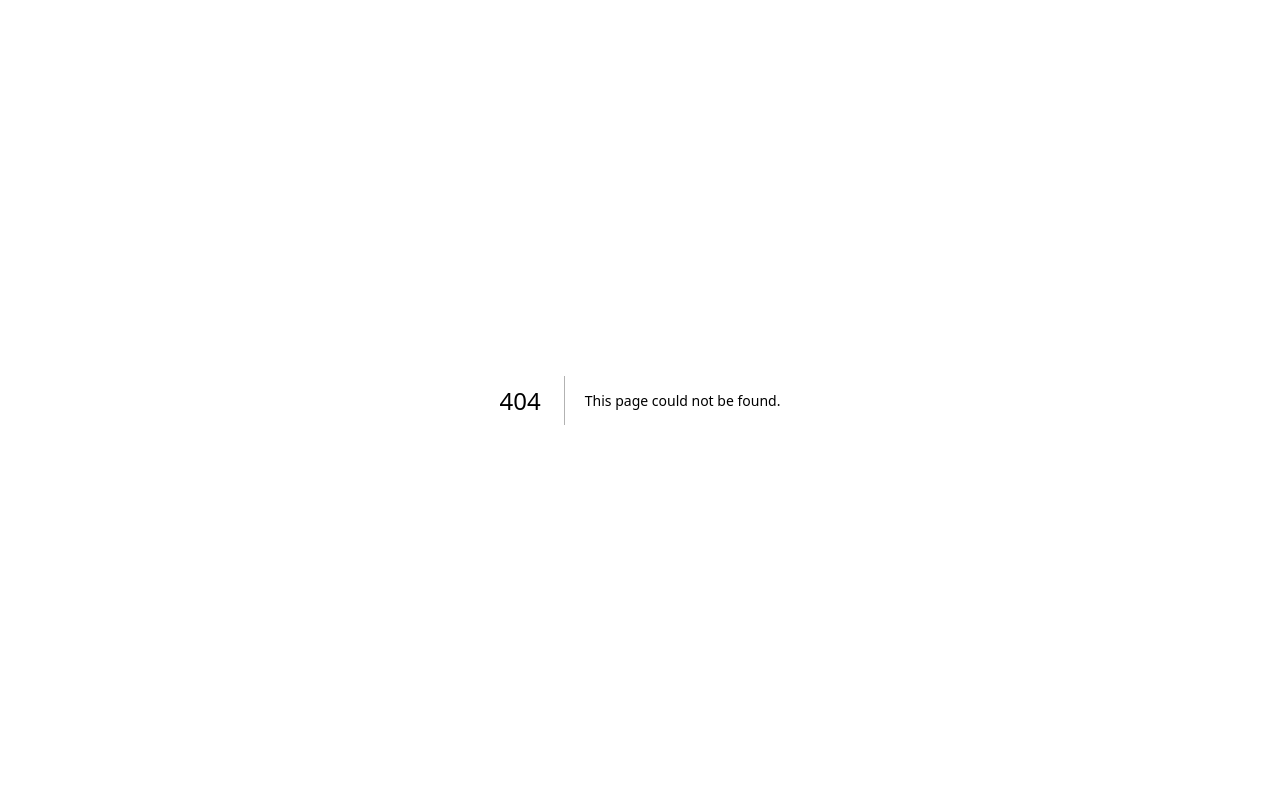
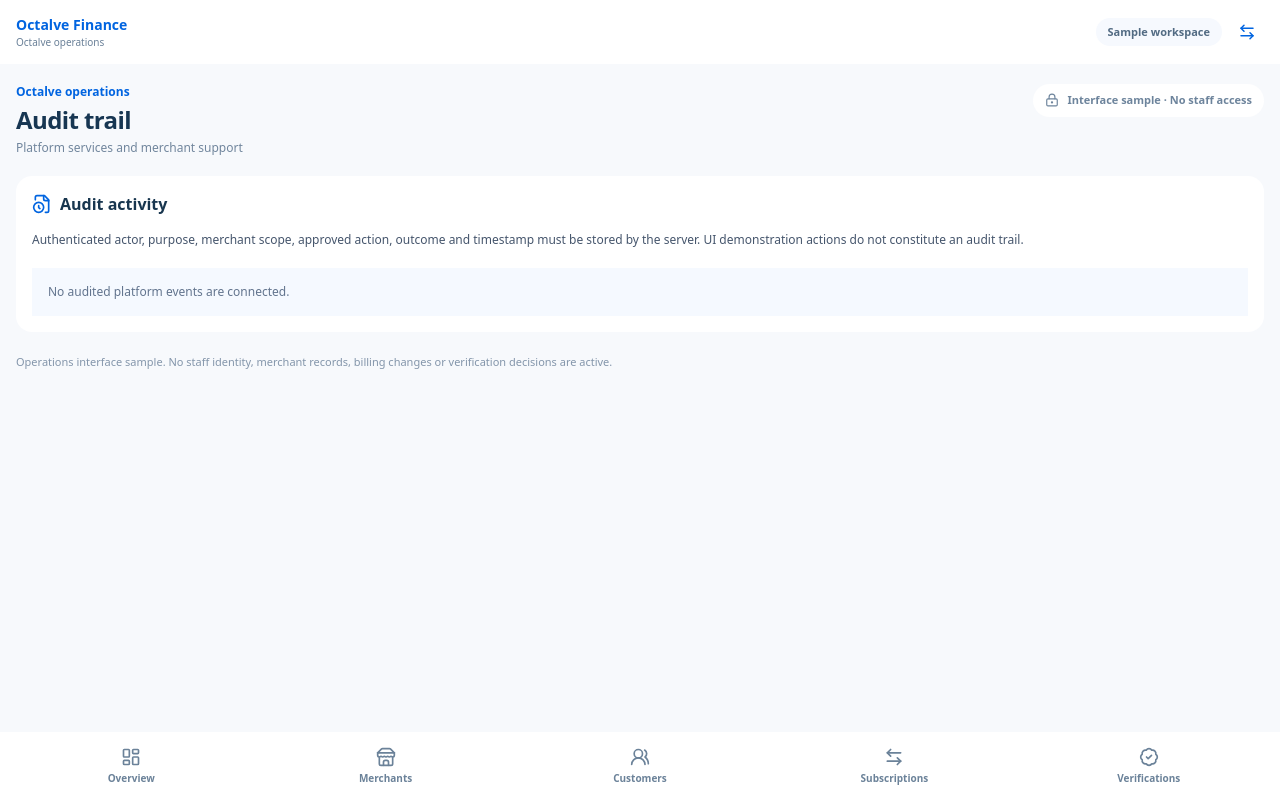
Before and after one commit to octalve-core/octalve-invoice, a Next.js app: page /admin/audit in a window 1280 px wide. Before the commit this address had no page. Built offline with nearby package versions, Linux system fonts and the light colour scheme.

Commit message:
Batch V/W: route distinct customer, Octalve admin and workspace selection pages

```diff
--- /dev/null
+++ b/app/(platform)/admin/[section]/page.tsx
@@ -0,0 +1,8 @@
+import {notFound} from "next/navigation";
+import {AdminWorkspace,adminSections,type AdminSection} from "@/src/features/platform-admin/AdminWorkspace";
+export function generateStaticParams(){return adminSections.filter(s=>s!=="overview").map(section=>({section}));}
+export default async function AdminArea({params}:{params:Promise<{section:string}>}){
+ const {section}=await params;
+ if(!adminSections.includes(section as AdminSection)||section==="overview")notFound();
+ return <AdminWorkspace section={section as AdminSection}/>;
+}
```
